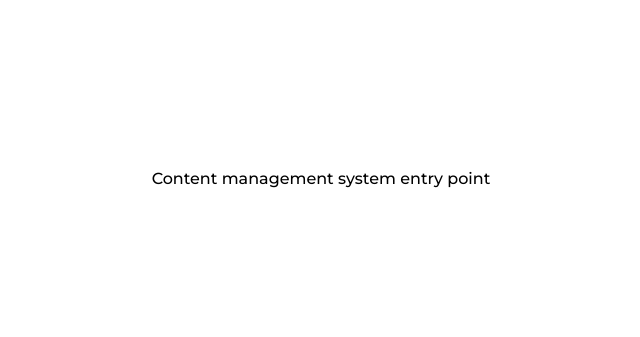
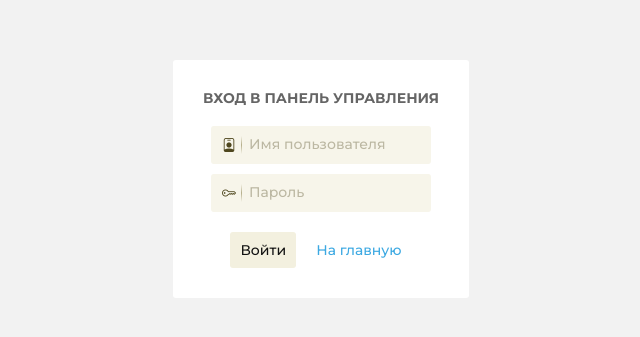
Before and after one commit to knownout/mineco-application, a React app: page / in a window 1280 px wide. Shown: the part 221-558 px from the top of the page, without its empty margins (319-959 px from the left). Built offline with nearby package versions, Linux system fonts and the light colour scheme.

Commit message:
Authentication from stub and text input component

```diff
--- /dev/null
+++ b/src/authentication-form/authentication-form.scss
@@ -0,0 +1,37 @@
+@import "../shared/common";
+
+div.cms-authentication-form
+{
+    @include content-block();
+
+    padding: 30px;
+    background-color: #fff;
+
+    border-radius: 3px;
+    gap: 20px;
+
+    span.form-title
+    {
+        font-size: 14px;
+        opacity: .6;
+        text-transform: uppercase;
+
+        font-weight: 600;
+    }
+
+    div.form-content-wrapper
+    {
+        @include content-block();
+
+        gap: 10px;
+    }
+
+    div.form-buttons-holder
+    {
+        @include content-block();
+        flex-direction: row;
+        flex-wrap: nowrap;
+
+        gap: 10px;
+    }
+}
--- /dev/null
+++ b/src/authentication-form/authentication-form.tsx
@@ -0,0 +1,17 @@
+import React from "react";
+import "./authentication-form.scss";
+import TextInput from "../shared/text-input/text-input";
+
+export default function AuthenticationForm () {
+    return <div className="cms-authentication-form">
+        <span className="form-title">Вход в панель управления</span>
+        <div className="form-content-wrapper">
+            <TextInput placeholder="Имя пользователя" icon={ <i className="bi bi-person-badge" /> } />
+            <TextInput placeholder="Пароль" type="password" icon={ <i className="bi bi-key" /> } />
+        </div>
+        <div className="form-buttons-holder">
+            <button>Войти</button>
+            <button className="simple">На главную</button>
+        </div>
+    </div>;
+}
--- a/src/content-management-system/content-management-system.tsx
+++ /dev/null
@@ -1,25 +0,0 @@
-import React, { PureComponent } from "react";
-import PageWrapper from "../shared/page-wrapper";
-
-export namespace CMS
-{
-    export interface Properties
-    {
-
-    }
-
-    export interface State
-    {
-
-    }
-}
-
-export default class ContentManagementSystem extends PureComponent<CMS.Properties, CMS.State>
-{
-    render (): React.ReactNode
-    {
-        return <PageWrapper>
-            Content management system entry point
-        </PageWrapper>;
-    }
-}
--- a/src/content-management-system/index.tsx
+++ /dev/null
@@ -1 +0,0 @@
-export { default } from "./content-management-system";
--- a/src/main.scss
+++ b/src/main.scss
@@ -55,6 +55,47 @@ p, code, pre
     }
 }
 
+button
+{
+    @include use-transition();
+
+    border: none;
+    background-color: lighten($default-light, 10%);
+    color: #111;
+
+    font-size: 14px;
+    padding: 10px;
+
+    border-radius: 3px;
+    cursor: pointer;
+
+    &:hover
+    {
+        background-color: lighten($default-light, 5%);
+    }
+
+    &:active
+    {
+        background-color: $default-light;
+    }
+
+    &.simple
+    {
+        background-color: transparent;
+        color: $default-link;
+
+        &:hover
+        {
+            background-color: rgba($default-link, .1);
+        }
+
+        &:active
+        {
+            background-color: rgba($default-link, .15);
+        }
+    }
+}
+
 a
 {
     @include use-transition();
--- a/src/main.tsx
+++ b/src/main.tsx
@@ -5,7 +5,8 @@ import { render } from "react-dom";
 
 import "normalize.css";
 import "./main.scss";
-import ContentManagementSystem from "./content-management-system";
+import AuthenticationForm from "./authentication-form/authentication-form";
+import PageWrapper from "./shared/page-wrapper";
 
 namespace Main
 {
@@ -22,7 +23,7 @@ namespace Main
 
 class Main extends PureComponent<Main.Properties, Main.State>
 {
-    state: Main.State = {};
+    state: Main.State = { };
 
     render (): React.ReactNode
     {
@@ -46,7 +47,11 @@ class Main extends PureComponent<Main.Properties, Main.State>
 
                 <title>Министерство СХ и ПР</title>
             </Helmet>
-            <ContentManagementSystem />
+
+        <PageWrapper>
+            <AuthenticationForm />
+        </PageWrapper>
+
         </React.Fragment>;
     }
 }
--- a/src/shared/common.scss
+++ b/src/shared/common.scss
@@ -31,7 +31,7 @@ $default-link: #3da9e2;
     }
 }
 
-@mixin static-content-block($justifyContent: unset, $alignItems: unset, $scrollable: false, $flexDirection: "column")
+@mixin static-content-block($justifyContent: unset, $alignItems: unset, $scrollable: false, $flexDirection: column)
 {
     @include content-block($justifyContent, $alignItems, $scrollable, $flexDirection);
 
--- a/src/shared/page-wrapper/page-wrapper.scss
+++ b/src/shared/page-wrapper/page-wrapper.scss
@@ -7,7 +7,9 @@
 div.page-wrapper
 {
     @include content-block(center, flex-start, true);
-    padding: 10px;
+    //padding: 10px;
+
+    background: rgba(#000, .05);
 
     &.centering
     {
--- a/src/shared/page-wrapper/page-wrapper.tsx
+++ b/src/shared/page-wrapper/page-wrapper.tsx
@@ -19,6 +19,9 @@ namespace PageWrapper
 
         /** If provided, loading is completed only after specific function is resolved */
         asyncContent? (): Promise<void>;
+
+        className?: string,
+        contentClassName?: string,
     }
 
     export interface State
@@ -157,12 +160,18 @@ export default class PageWrapper extends React.PureComponent<PageWrapper.Propert
         }
 
         // Include one of fade-(in|out) class names to show fade animation
-        const className = classNames({ "fade-out": this.state.fadeOut, "fade-in": !this.state.fadeOut });
+        const className = classNames(this.props.contentClassName, {
+            "fade-out": this.state.fadeOut,
+            "fade-in": !this.state.fadeOut
+        });
 
         return (
-            <div className={ classNames("page-wrapper", { "centering": this.state.pageCenteringState }) }
-                 ref={ this.pageWrapper }>
-                <div className={ classNames("content-wrapper", className) }>
+            <div
+                className={ classNames(
+                    this.props.className, "page-wrapper", { "centering": this.state.pageCenteringState }
+                ) }
+                ref={ this.pageWrapper }>
+                <div className={ classNames(className, "content-wrapper") }>
                     { content }
                 </div>
             </div>
--- /dev/null
+++ b/src/shared/text-input/text-input.scss
@@ -0,0 +1,115 @@
+@import "../common";
+
+div.text-input
+{
+    @include content-block(center, center);
+    flex-direction: row;
+    flex-wrap: nowrap;
+
+    min-width: 160px;
+    width: fit-content;
+
+    background: rgba($default-light, .3);
+    color: darken($default-light, 60%);
+
+    border-radius: 3px;
+
+    gap: 10px;
+    padding: 10px;
+
+    cursor: text;
+
+    div.icon-holder
+    {
+        @include content-block();
+        width: 16px;
+        height: 100%;
+
+        min-height: 16px;
+        min-width: 16px;
+
+        font-size: 14px;
+
+        &::after
+        {
+            content: "";
+            position: absolute;
+            display: block;
+
+            right: -5px;
+            top: 0;
+
+            height: 100%;
+            width: 1px;
+
+            background: linear-gradient(to top, transparent, rgba(darken($default-light, 50%), .5), transparent);
+        }
+    }
+
+    div.input-holder
+    {
+        @include content-block(flex-start, center);
+        @include use-transition();
+
+        flex-direction: row;
+        flex-wrap: nowrap;
+
+        color: inherit;
+
+        padding-top: 10px;
+
+        &.active
+        {
+            padding-top: 0;
+            opacity: .7;
+
+            span.placeholder
+            {
+                font-size: 14px;
+                top: 0;
+            }
+        }
+
+        span.placeholder
+        {
+            @include use-transition();
+            position: absolute;
+            display: block;
+
+            width: fit-content;
+            max-width: 100%;
+            text-overflow: ellipsis;
+            white-space: nowrap;
+            overflow: hidden;
+
+            opacity: .5;
+            pointer-events: none;
+
+            left: 2px;
+            top: -4px;
+
+            font-size: 11px;
+
+        }
+
+        input
+        {
+            position: relative;
+            display: block;
+            z-index: 2;
+
+            border: none;
+            border-radius: initial;
+
+            background: transparent;
+            font-size: 14px;
+
+            color: inherit;
+
+            &::selection
+            {
+                background-color: rgba(#111, .12)
+            }
+        }
+    }
+}
--- /dev/null
+++ b/src/shared/text-input/text-input.tsx
@@ -0,0 +1,58 @@
+import React from "react";
+import "./text-input.scss";
+import { classNames } from "../shared-content";
+
+interface ITextInputProps
+{
+    icon?: JSX.Element
+
+    onReturn?: (value: string) => void;
+    onInput?: (element: HTMLInputElement, value: string) => void
+
+    type?: "text" | "tel" | "number" | "email" | "password"
+    placeholder?: string
+}
+
+export default function TextInput (props: ITextInputProps) {
+    const [ placeholderState, setPlaceholderState ] = React.useState(true);
+    const inputElement = React.createRef<HTMLInputElement>();
+
+    function onInput ()
+    {
+        if (!inputElement.current) return;
+        const element = inputElement.current;
+
+        const text = element.value.replace(/\s{2,}/g, " ").trimLeft();
+
+        if (text.length > 0 && placeholderState) setPlaceholderState(false);
+        else if (text.length < 1 && !placeholderState) setPlaceholderState(true);
+
+        const caretPosition = (element.selectionStart || text.length);
+        const offset = element.value.length - text.length;
+
+        element.value = text;
+
+        element.setSelectionRange(caretPosition - offset, caretPosition - offset);
+
+
+        if (props.onInput) props.onInput(element, text);
+    }
+
+    function onKeyPress (event: React.KeyboardEvent<HTMLInputElement>)
+    {
+        if (event.key == "Enter" && props.onReturn && inputElement.current)
+            props.onReturn(inputElement.current.value.trim());
+    }
+
+    const className = classNames("input-holder", { "active": placeholderState });
+
+    return <div className="text-input" onClick={ () => inputElement.current && inputElement.current.focus() }>
+        { props.icon && <div className="icon-holder">{ props.icon }</div> }
+
+        <div className={ className }>
+            { props.placeholder && <span className="placeholder">{ props.placeholder }</span> }
+            <input type={ props.type || "text" } onInput={ onInput } ref={ inputElement }
+                   onKeyPress={ onKeyPress } />
+        </div>
+    </div>;
+}
```
Also changed, not shown: 2 other files (tests, documents, lock files or other folders).
